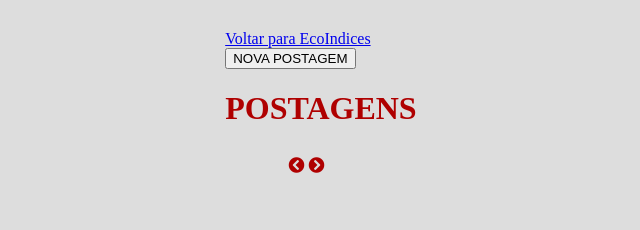
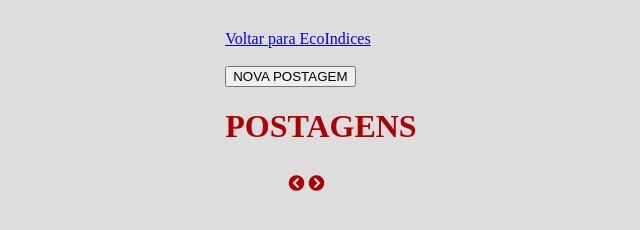
Before and after one commit to vwarlet/ecoindices, a website: page public/admin/manager.html in a window 1280 px wide. Shown: the whole page, without its empty margins (162-802 px from the left). Drawn offline with nearby package versions, Linux system fonts and the light colour scheme; no server answers.

```diff
--- a/public/admin/manager.html
+++ b/public/admin/manager.html
@@ -13,7 +13,7 @@
   </head>
   <body>
     <div class="noticias">
-      <a href="/index.html">Voltar para EcoIndices</a><br>
+      <a href="/index.html">Voltar para EcoIndices</a><br><br>
       <a href="add_post.html"><input type="submit" value="NOVA POSTAGEM" /></a>
       <h1>POSTAGENS</h1>
       <div id="edit_noticias"></div>
```
